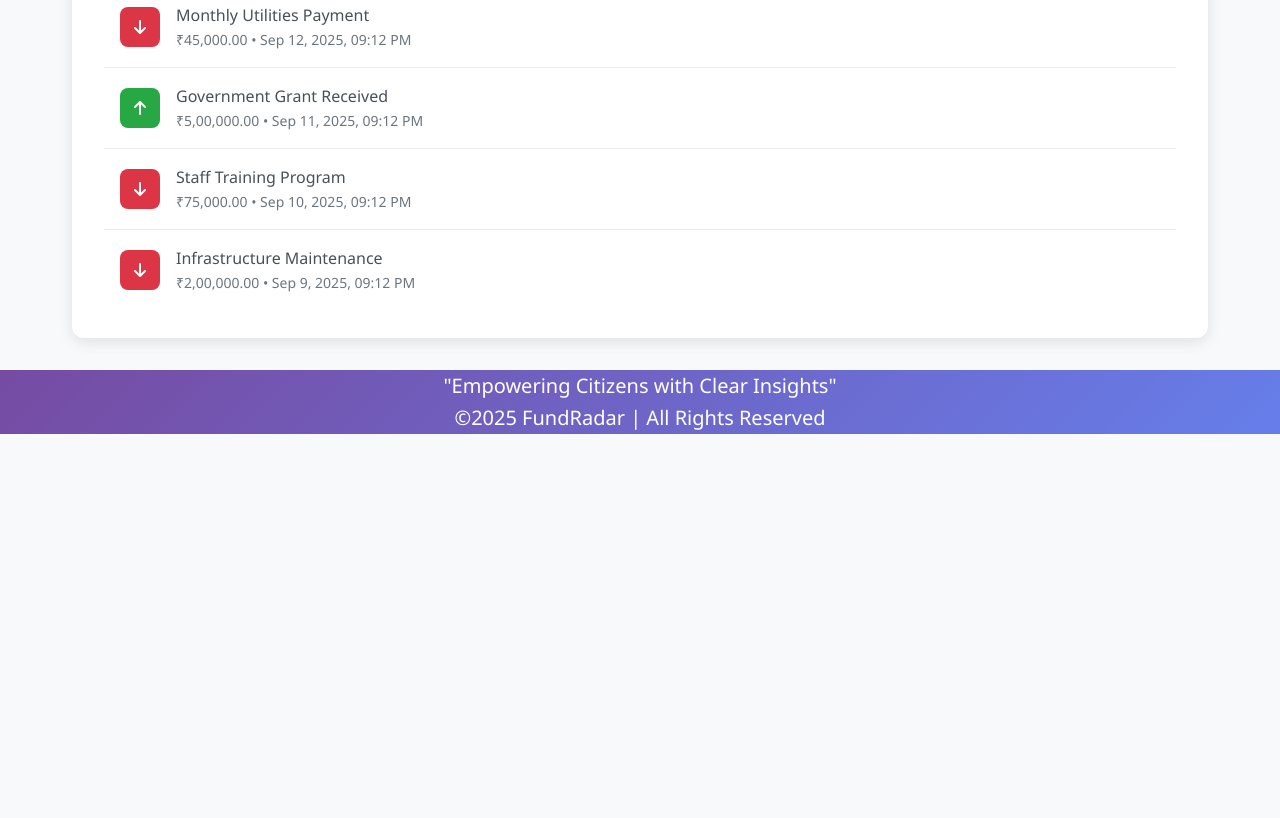
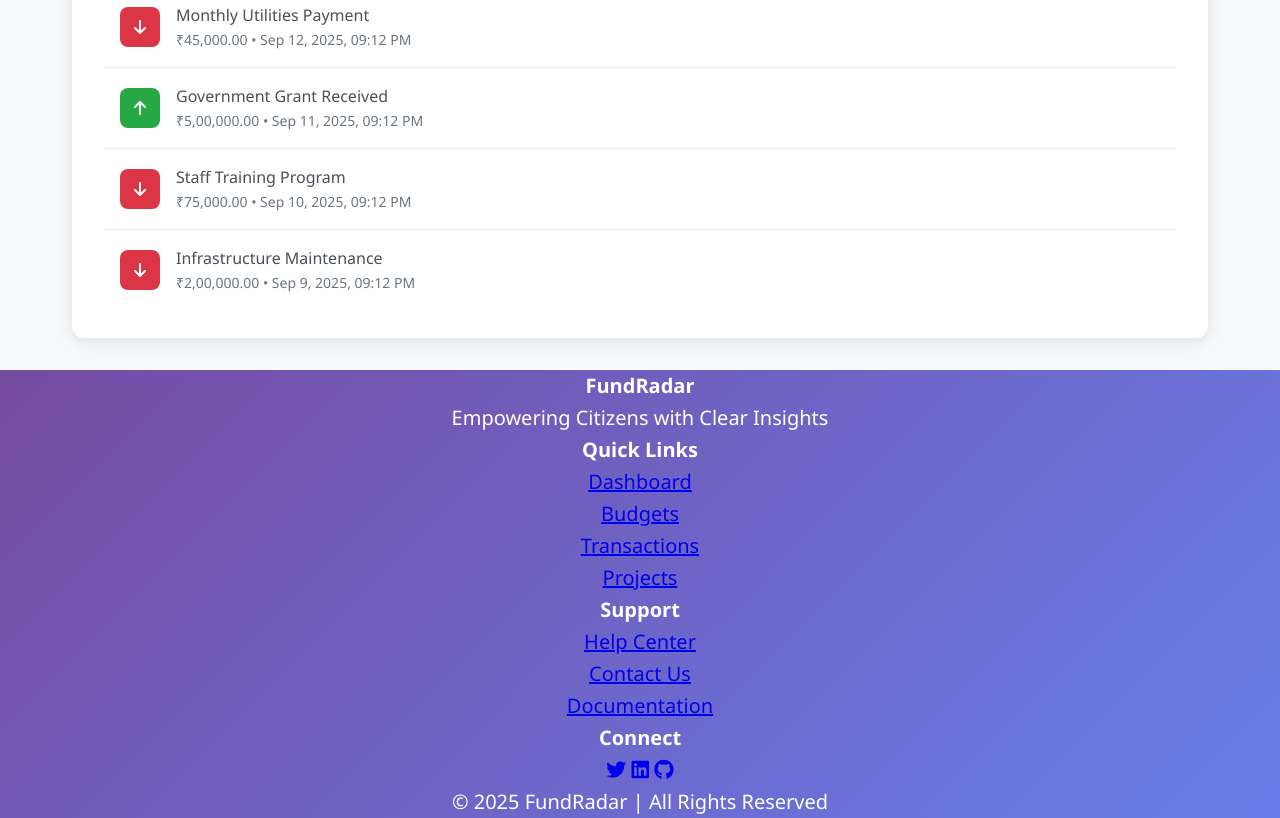
Before and after one commit to yasmeen-taj111/bnb, a website: page public/index.html in a window 1280 px wide. Shown: the part 3188-4006 px from the top of the page. Before the commit the page ends 3622 px from the top, so only its background shows below. Drawn offline with nearby package versions, Linux system fonts and the light colour scheme.

Commit message:
footer modifications

```diff
--- a/public/index.html
+++ b/public/index.html
@@ -598,7 +598,41 @@
     </div>
 
     <footer>
-        "Empowering Citizens with Clear Insights"<pre></pre>©2025 FundRadar | All Rights Reserved</footer>
+        <div class="footer-content">
+            <div class="footer-section">
+                <h4>FundRadar</h4>
+                <p>Empowering Citizens with Clear Insights</p>
+            </div>
+            <div class="footer-section">
+                <h4>Quick Links</h4>
+                <ul>
+                    <li><a href="#" data-page="dashboard">Dashboard</a></li>
+                    <li><a href="#" data-page="budgets">Budgets</a></li>
+                    <li><a href="#" data-page="transactions">Transactions</a></li>
+                    <li><a href="#" data-page="projects">Projects</a></li>
+                </ul>
+            </div>
+            <div class="footer-section">
+                <h4>Support</h4>
+                <ul>
+                    <li><a href="#" data-page="dashboard">Help Center</a></li>
+                    <li><a href="#" data-page="dashboard">Contact Us</a></li>
+                    <li><a href="#" data-page="dashboard">Documentation</a></li>
+                </ul>
+            </div>
+            <div class="footer-section">
+                <h4>Connect</h4>
+                <div class="social-links">
+                    <a href="#"><i class="fab fa-twitter"></i></a>
+                    <a href="#"><i class="fab fa-linkedin"></i></a>
+                    <a href="#"><i class="fab fa-github"></i></a>
+                </div>
+            </div>
+        </div>
+        <div class="footer-bottom">
+            <p>&copy; 2025 FundRadar | All Rights Reserved</p>
+        </div>
+    </footer>
 
     <script src="script.js"></script>
 </body>
```
